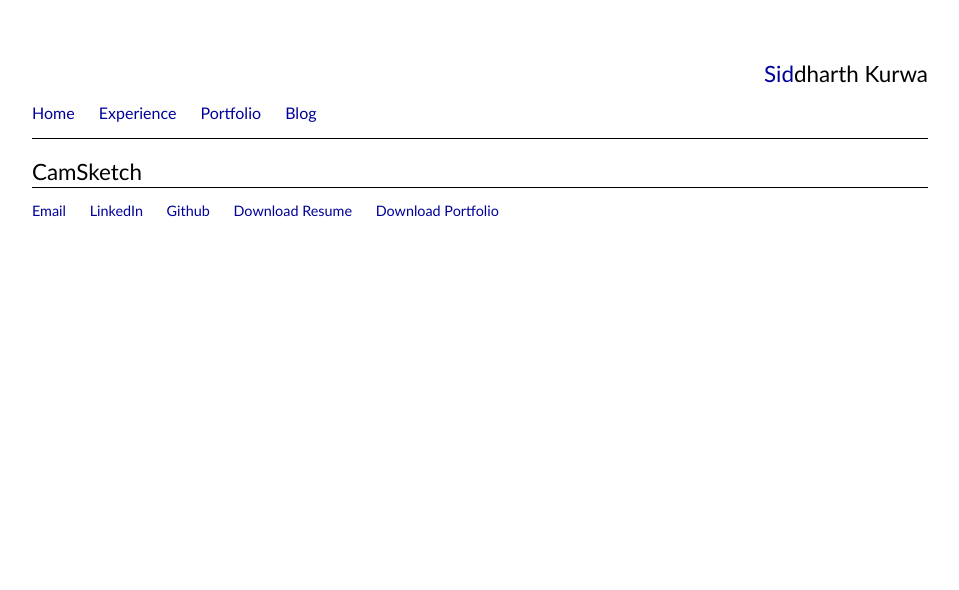
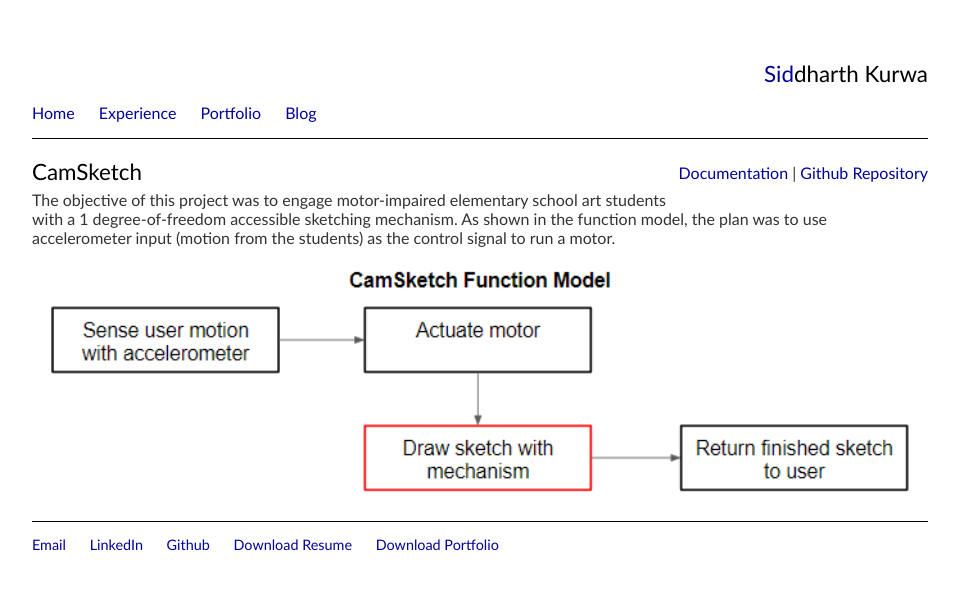
Before and after one commit to skurwa/skurwa.github.io, a Jekyll site: the page built from portfolio/camsketch/index.html, in a window 1280 px wide. Shown: the top 590 px of the page, without its empty margins (160-1119 px from the left). Built offline with Jekyll 4.4.1, drawn with Linux system fonts in a browser that asks for light colours.

Commit message:
Some CamSketch work

```diff
--- a/blog/index.html
+++ b/blog/index.html
@@ -1,6 +1,6 @@
 ---
 layout: default
-title: An informal collection of musings
+title: Musings
 ---
 	<h2>{{ page.title }}</h2>
 	<ul class="posts">
--- a/css/main.css
+++ b/css/main.css
@@ -60,7 +60,7 @@ p {
     font-size: 1em;
     font-family:'Calibri', 'Arial', 'Sans-Serif';
     margin-top: 5px;
-    margin-bottom: 5px;
+    margin-bottom: 1em;
     color: #333;
 }
 footer {
--- a/index.html
+++ b/index.html
@@ -7,6 +7,5 @@ title: Siddharth Kurwa
 	<p>a mechanical engineer excited about early-stage prototyping, mechatronics, and mechanism design.
 		<br>
 		<br>
-		<br>
 		Thanks for visiting my corner of the internet.</p>
 </div><!-- /.blurb -->
--- a/portfolio/camsketch/index.html
+++ b/portfolio/camsketch/index.html
@@ -2,4 +2,18 @@
 layout: default
 title: CamSketch
 ---
+<span style = "float:right">
+  <p>
+    <a href = "https://wikis.utexas.edu/display/RMD/CamSketch">Documentation</a> | <a href = "https://github.com/skurwa/sketching-mechanism">Github Repository</a>
+  </p>
+</span>
 <h2>{{ page.title }}</h2>
+
+<div>
+  <section>
+    <p>The objective of this project was to engage motor-impaired elementary school art students with a 1 degree-of-freedom accessible sketching mechanism.
+      As shown in the function model, the plan was to use accelerometer input (motion from the students) as the control signal to run a motor.
+    </p>
+    <img src = "img/FunctionModel.png" alt = "" width = 100%>
+  </section>
+</div>
--- a/portfolio/index.html
+++ b/portfolio/index.html
@@ -124,7 +124,7 @@ h1 {
 		</div>
 		<div class="column">
 			<div class="content">
-				<a href = "/portfolio/solarcar">
+				<a href = "/portfolio/solarvehiclesteam">
 					<img src="img/SolarCar.png" alt="" style="width:100%">
 					<p><span class ="blueText">Solar Vehicles Team</span></p>
 				</a>
```
Also changed, not shown: portfolio/camsketch/img/FunctionModel.png (added), portfolio/solarvehiclesteam/index.html (renamed from portfolio/solarcar/index.html).
